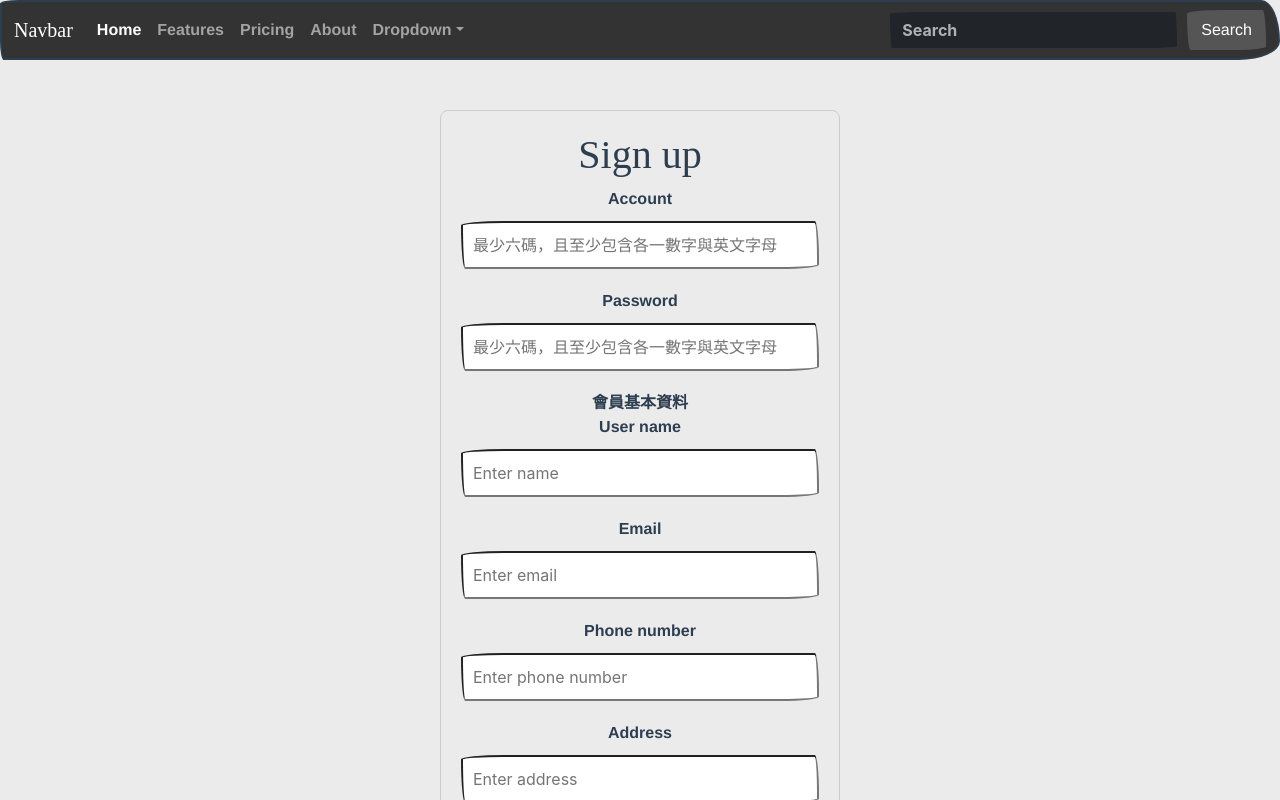
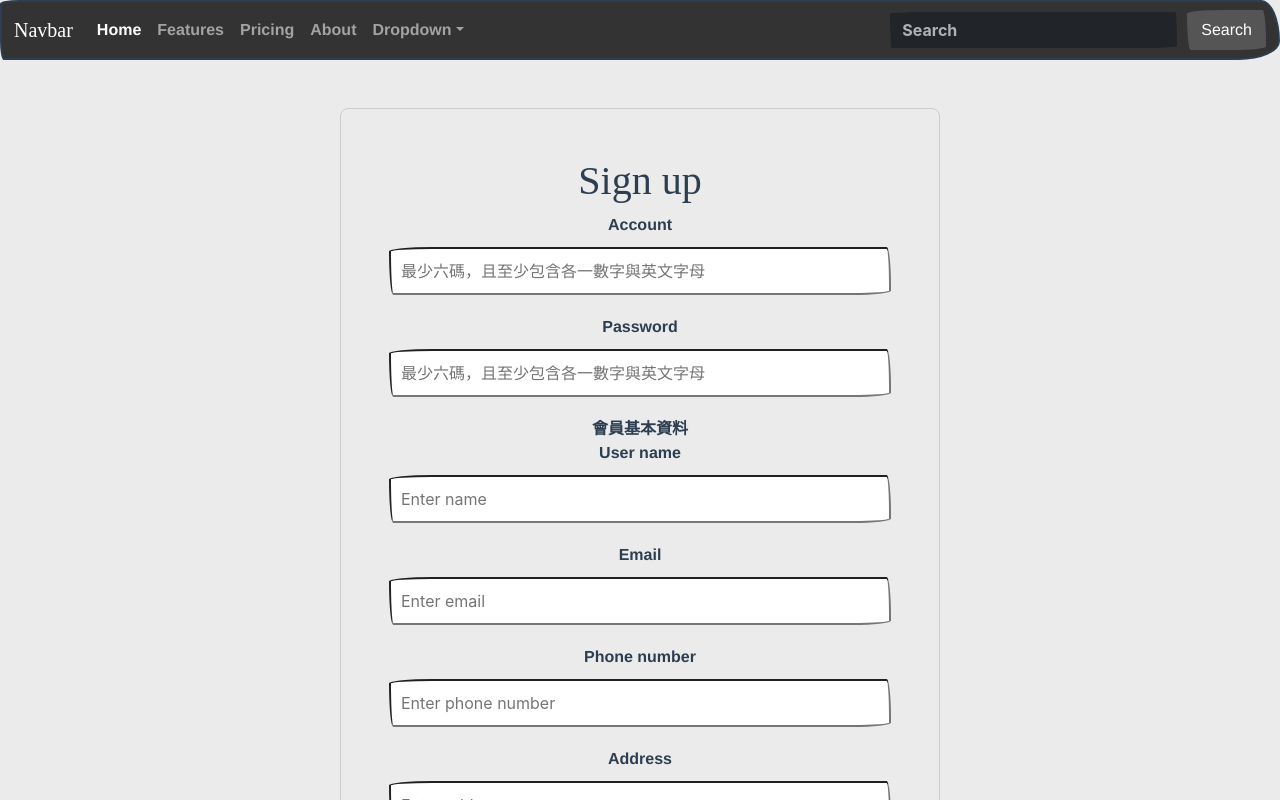
Before and after one commit to oOAmanOo/WebApp, a Vue app: page /signup in a window 1280 px wide. Shown: the top 800 px of the page. Built offline with nearby package versions, Linux system fonts and the light colour scheme; a web font is replaced by a local one; what vue3-cookies would draw is missing.

Commit message:
fix hash problem, delete hashP

```diff
--- a/src/views/SignupView.vue
+++ b/src/views/SignupView.vue
@@ -1,5 +1,5 @@
 <template>
-  <div class="signup">
+  <div class="signup container justify-content-center p-5 mt-5">
     <h1>Sign up</h1>
     <form @submit.prevent="submitForm">
       <label for="account">Account</label>
@@ -57,8 +57,8 @@ export default {
         alert('請填寫完整會員基本資料');
         return;
       }else{
-        const hashP = this.hashPassword(this.password)
-        this.signup(this.account, hashP, this.username, this.email, this.phonenum, this.address)
+        //const hashP = this.hashPassword(this.password) //改在後端hash
+        this.signup(this.account, this.password, this.username, this.email, this.phonenum, this.address)
 
       }
     },
@@ -86,28 +86,26 @@ export default {
       }
     },
 
-    hashPassword(password){
-      const bcrypt = require('bcryptjs');
-      const saltRounds = 10;
-      try{
-        const salt = bcrypt.genSaltSync(saltRounds);
-        const hashP = bcrypt.hashSync(password, salt);
-        console.log(password);
-        console.log(hashP);
-        return hashP;
-      } catch (error){
-        console.log('Error hashing password:', error);
-      }
-    },
+    // hashPassword(password){
+    //   const bcrypt = require('bcryptjs');
+    //   const saltRounds = 10;
+    //   try{
+    //     const salt = bcrypt.genSaltSync(saltRounds);
+    //     const hashP = bcrypt.hashSync(password, salt);
+    //     console.log(password);
+    //     console.log(hashP);
+    //     return hashP;
+    //   } catch (error){
+    //     console.log('Error hashing password:', error);
+    //   }
+    // },
   }
 }
 </script>
 
 <style scoped>
 .signup {
-  max-width: 400px;
-  margin: 50px auto;
-  padding: 20px;
+  max-width: 600px;
   border: 1px solid #ccc;
   border-radius: 8px;
 }
```
